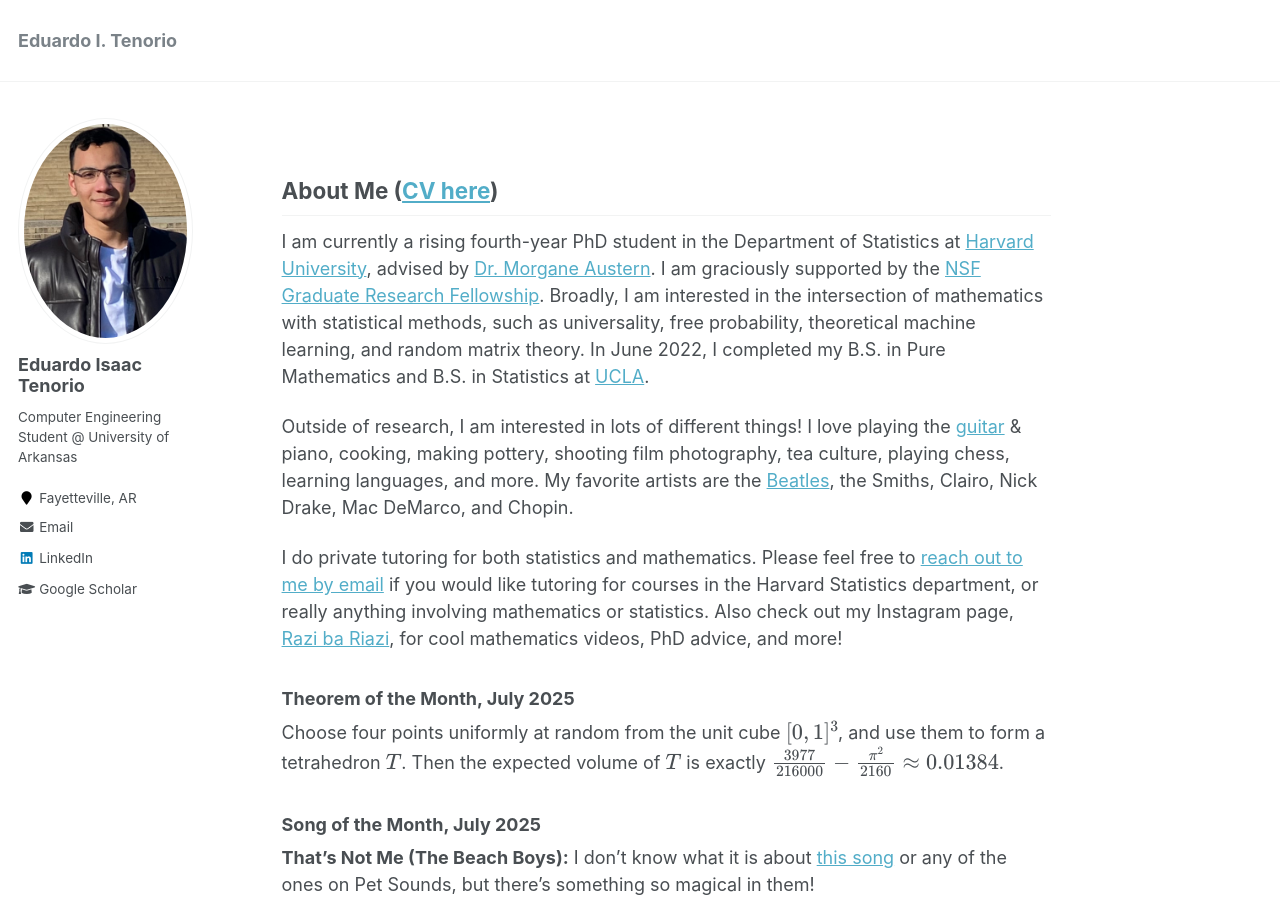
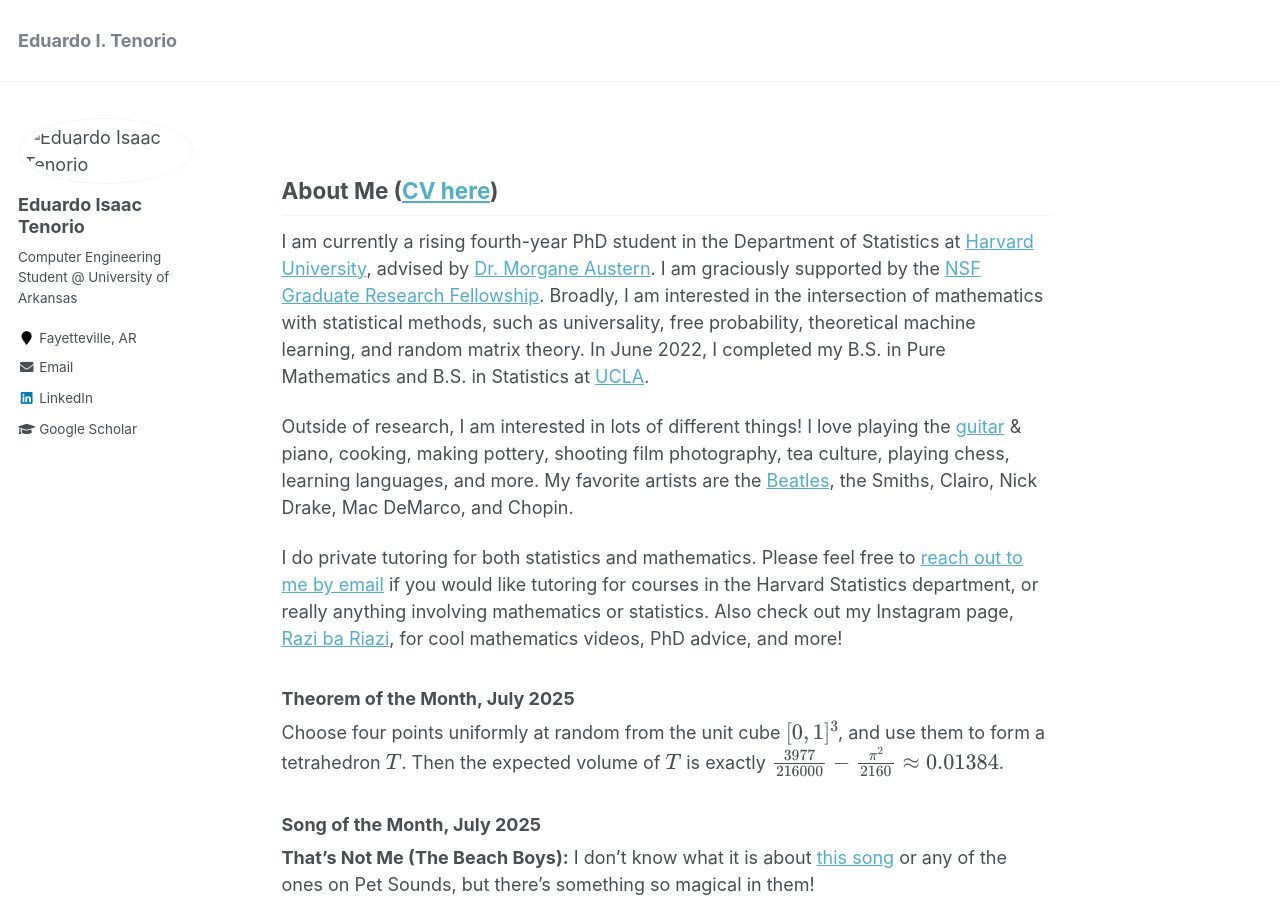
Before and after one commit to edtenorio/edtenorio.github.io, a Jekyll site: the page built from _pages/about.md, in a window 1280 px wide and 900 px high. Built offline with Jekyll 4.4.1, drawn with Linux system fonts in a browser that asks for light colours; formulas are drawn with MathJax 3.

Commit message:
Update _config.yml

```diff
--- a/_config.yml
+++ b/_config.yml
@@ -77,7 +77,7 @@ analytics:
 # Site Author
 author:
   name             : "Eduardo Isaac Tenorio"
-  avatar           : "/profile.jpeg"
+  avatar           : "/prof.jpeg"
   bio              : "Computer Engineering Student @ University of Arkansas"
   location         : "Fayetteville, AR"
   googlescholar    : ""
```
